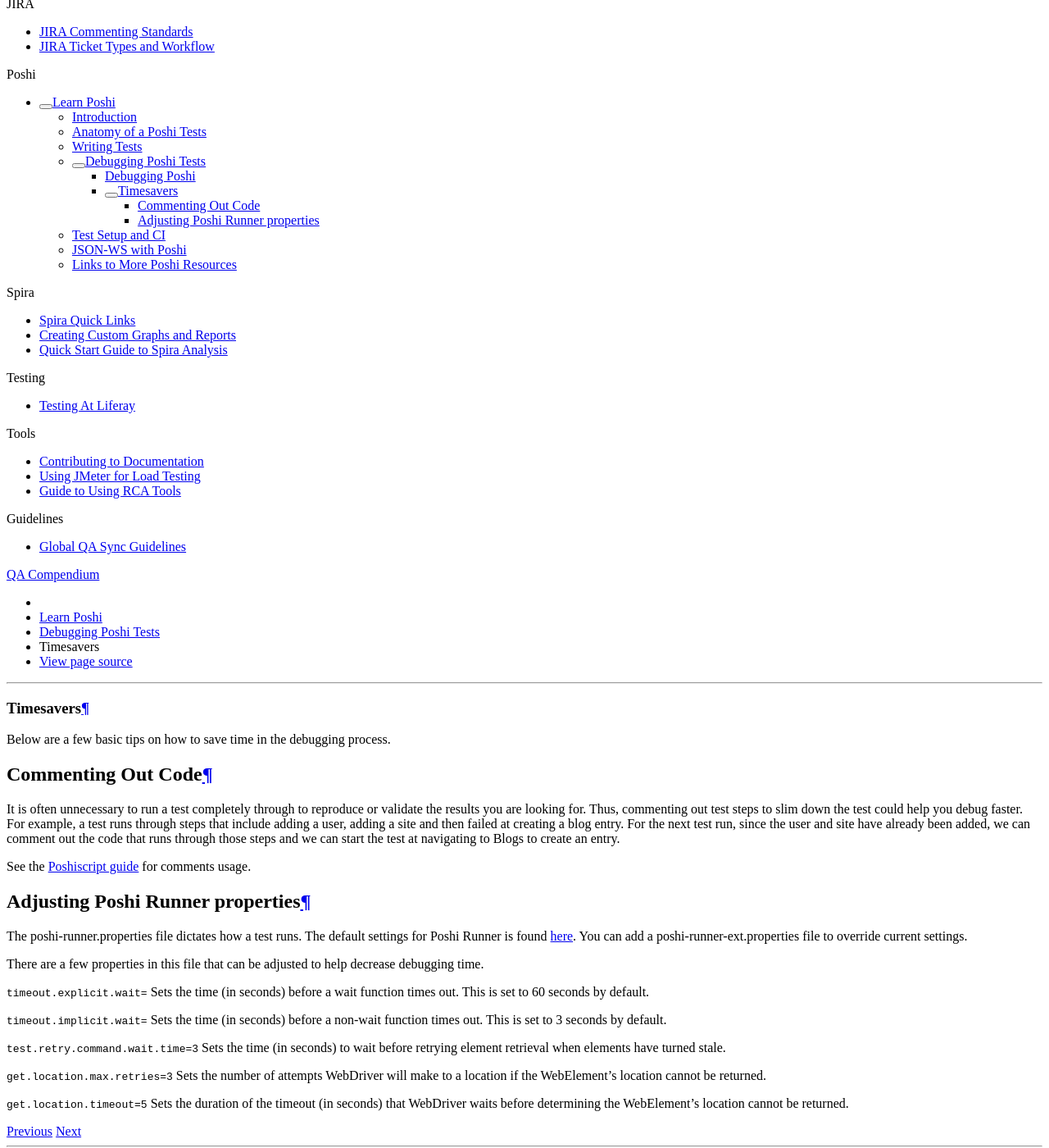
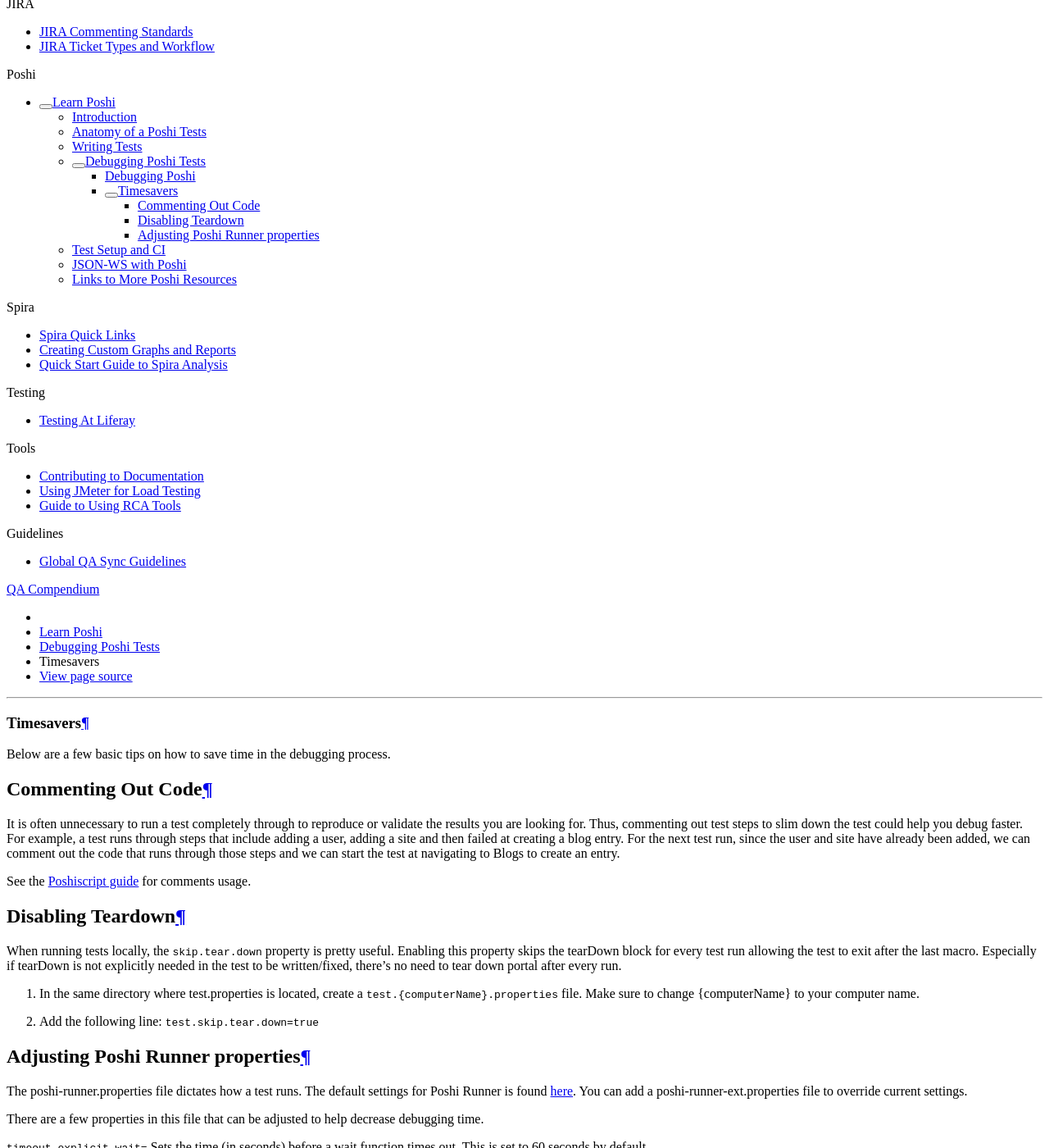
Before and after one commit to nikki-pru/qa-compendium, a Sphinx documentation site: the page built from docs/poshi/debugging/timesavers.rst, in a window 1280 px wide and 1400 px high, scrolled down 497 px. Shown: the whole window at 82% size. Built offline with Sphinx 7.4.7 and the Read the Docs theme 2.0.0, drawn with Linux system fonts in a browser that asks for light colours.

Commit message:
LRQA-64309 Add section on skip.tear.down

```diff
--- a/docs/poshi/debugging/timesavers.rst
+++ b/docs/poshi/debugging/timesavers.rst
@@ -7,6 +7,13 @@
 It is often unnecessary to run a test completely through to reproduce or validate the results you are looking for. Thus, commenting out test steps to slim down the test could help you debug faster. For example, a test runs through steps that include adding a user, adding a site and then failed at creating a blog entry. For the next test run, since the user and site have already been added, we can comment out the code that runs through those steps and we can start the test at navigating to Blogs to create an entry.
 
 See the `Poshiscript guide`_ for comments usage.
+
+Disabling Teardown
+------------------
+When running tests locally, the ``skip.tear.down`` property is pretty useful. Enabling this property skips the tearDown block for every test run allowing the test to exit after the last macro. Especially if tearDown is not explicitly needed in the test to be written/fixed, there's no need to tear down portal after every run.
+
+1. In the same directory where test.properties is located, create a ``test.{computerName}.properties`` file. Make sure to change {computerName} to your computer name.
+2. Add the following line: ``test.skip.tear.down=true``
 
 Adjusting Poshi Runner properties
 ----------------------------------
```
